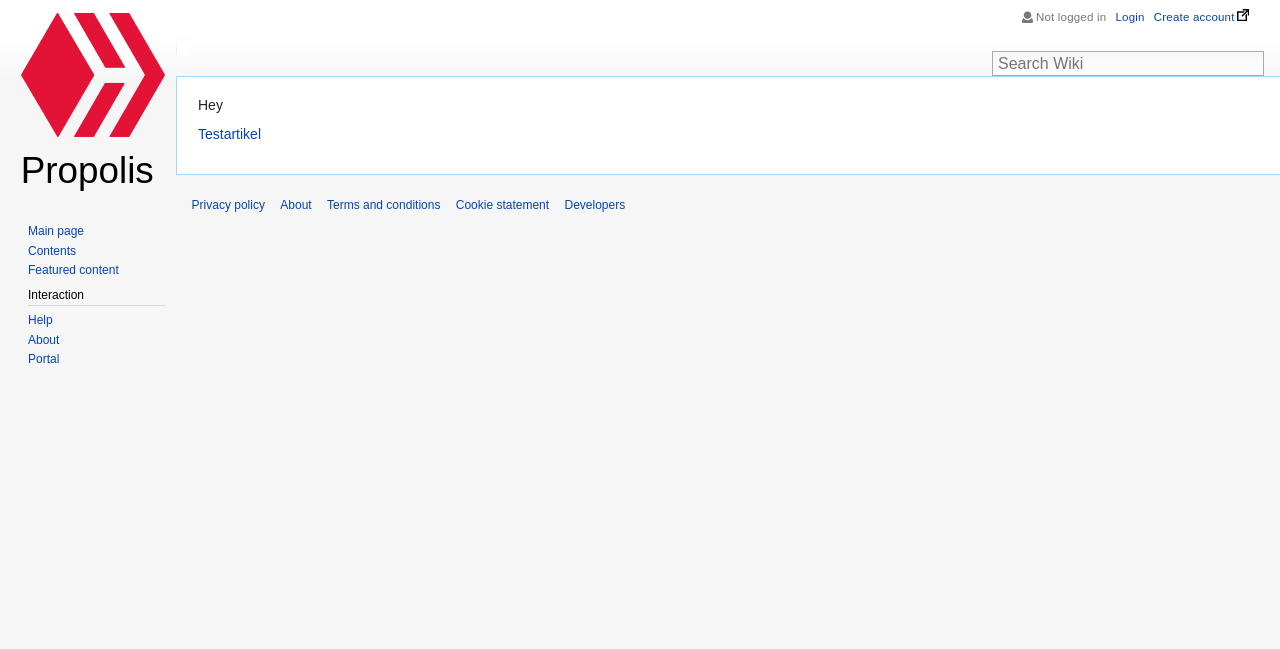
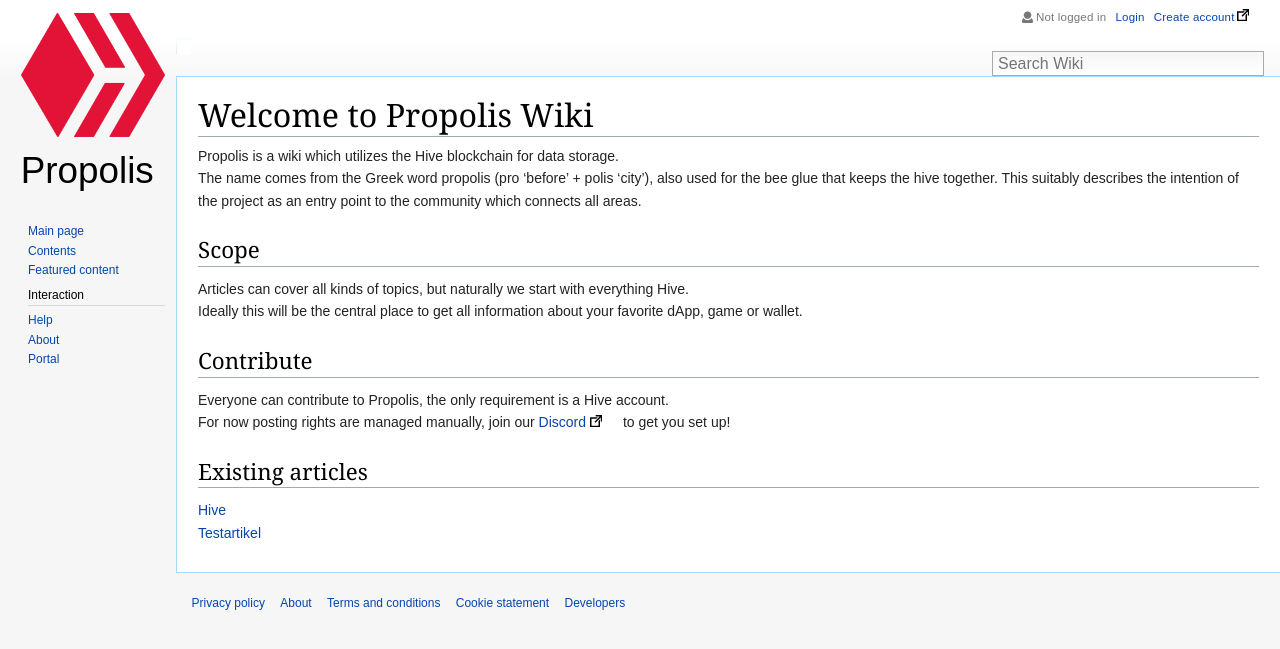
Before and after one commit to pharesim/propolis-wiki, a Flask app: page / in a window 1280 px wide. Shown: the top 649 px of the page. Run offline with Flask 3, Linux system fonts and the light colour scheme; some libraries are stand-ins or nearby versions; some web fonts are replaced.

Commit message:
start page

```diff
--- a/wiki/templates/index.html
+++ b/wiki/templates/index.html
@@ -2,9 +2,25 @@
 
 {% block content %}
 <div class="article">
-Hey
-<p>
-    <a href="/wiki/Test">Testartikel</a>
-</p>
+
+    <h1>Welcome to Propolis Wiki</h1>
+    Propolis is a wiki which utilizes the Hive blockchain for data storage.<br />
+    The name comes from the Greek word propolis (pro ‘before’ + polis ‘city’), also used for the bee glue that keeps the hive together.
+    This suitably describes the intention of the project as an entry point to the community which connects all areas.
+
+
+    <h2>Scope</h2>
+    Articles can cover all kinds of topics, but naturally we start with everything Hive.<br />
+    Ideally this will be the central place to get all information about your favorite dApp, game or wallet.
+
+    <h2>Contribute</h2>
+    Everyone can contribute to Propolis, the only requirement is a Hive account.<br />
+    For now posting rights are managed manually, join our <a href="https://discord.gg/r66ePcj5">Discord</a> to get you set up!
+
+    <h2>Existing articles</h2>
+    <p>
+        <a href="/wiki/Hive">Hive</a><br />
+        <a href="/wiki/Test">Testartikel</a>
+    </p>
 </div>
 {% endblock %}
```
